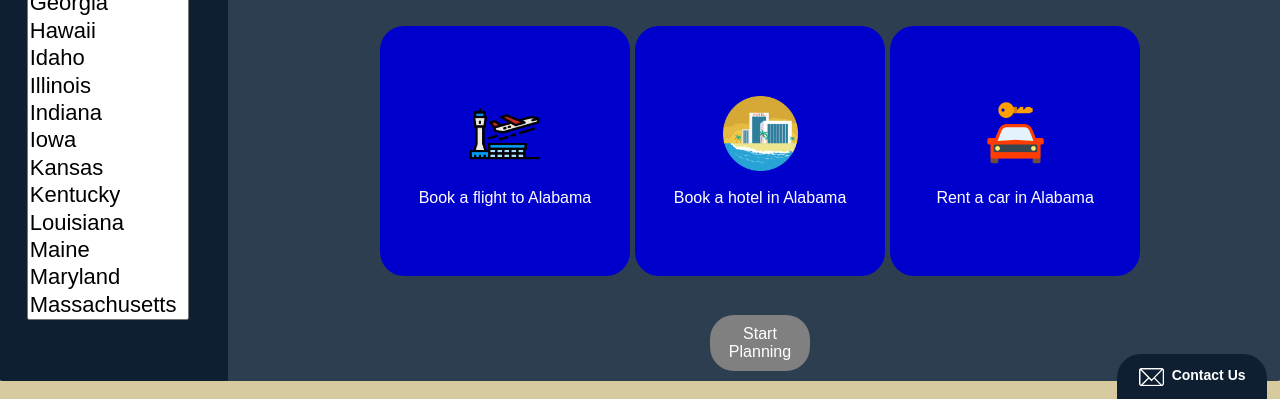
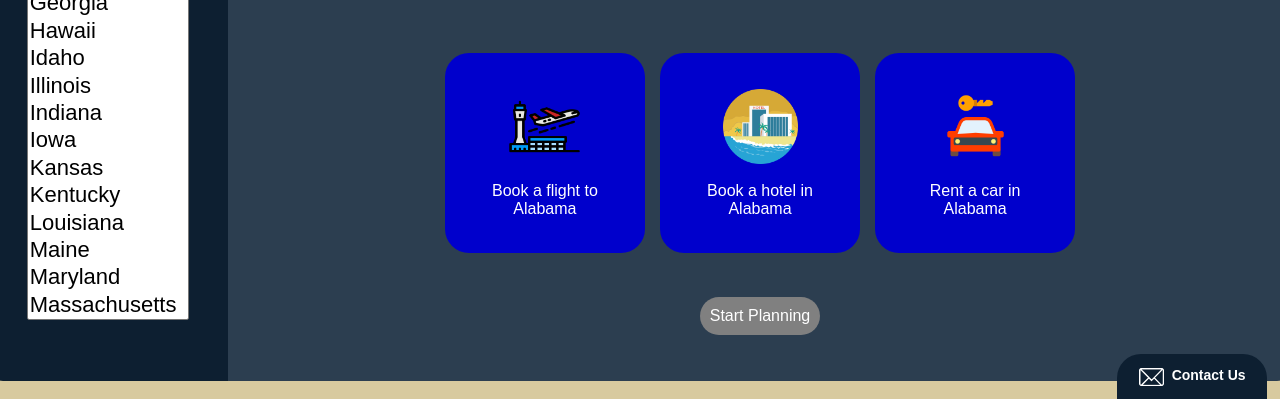
Before and after one commit to CMSC495-Team1/Team1_TripPlanner, a Flask app: page /plan_trip/ in a window 1280 px wide. Shown: the part 401-800 px from the top of the page. Run offline with Flask 3, Linux system fonts and the light colour scheme.

Commit message:
Made some adjustments to the look of plan_trip.html

```diff
--- a/src/static/style.css
+++ b/src/static/style.css
@@ -153,9 +153,10 @@
     font-size: 16px;
     cursor: pointer;
     border-radius: 24px;
-    height: 250px;
-    width: 250px;
+    height: 200px;
+    width: 200px;
     padding: 10px 10px;
+    margin: 5px;
   }
 
   .tripbutton:hover {
@@ -165,7 +166,17 @@
   }
 
   .startplanning {
+  width: auto;
     background-color: gray;
+    border: none;
+    color: white;
+    text-align: center;
+    text-decoration: none;
+    display: inline-block;
+    font-size: 16px;
+    cursor: pointer;
+    border-radius: 24px;
+    padding: 10px 10px;
   }
 
   #username {
@@ -325,18 +336,34 @@
     justify-content: center;
   }
 
-  .state-image {
+  #state-top{
+    position: relative;
+    text-align: center;
+    color: white;
     width: 1064px;
-    height: 240px;
     display: flex;
     align-items: center;
     justify-content: center;
     overflow: hidden;
     border-radius: 0px 15px 0px 0px;
+    height: 50%;
+  }
+
+
+.state-image {
+    width: 100%;
+    height: 100%;
+    mask-image: linear-gradient(to bottom, black 50%, transparent 90%);
+   }
+
+  #destination-image{
+    width: 100%;
+    height: 100%;
   }
 
   .mainarea {
     width: 1064px;
+    height: 100%;
     background-color: #2C3E50;
     color: white;
     padding: 0px;
@@ -366,6 +393,35 @@
 
   #state-info {
     padding: 10px;
+    height: 50%;
+  }
+
+.state-name-text{
+    text-align: center;
+    position: absolute;
+    width: 100%;
+    bottom: 0%;
+    left: 50%;
+    transform: translate(-50%, 0%);
+    }
+
+  #state-name{
+   color: #87CEEB;
+    font-family: Arial, Helvetica, sans-serif;
+    font-size: 30px;
+    margin: 0px;
+    font-weight: bolder;
+    background-color: rgb(13 31 49 / 0.75);
+    width: 100%;
+
+  }
+
+  #state-description{
+  color: white;
+    font-family: Arial, Helvetica, sans-serif;
+    font-size: 15px;
+    text-align: center;
+    margin: 0px;
   }
 
   #logintable{
--- a/templates/plan_trip.html
+++ b/templates/plan_trip.html
@@ -8,7 +8,8 @@
         <h1>Plan a Trip</h1>
         <label for="state-list">Destination</label>
         <div id="state-list">
-            <select size="21" name="" id="statesinalist" class="form-control" onchange="changeState();" onfocus="this.selectedIndex = -1;">
+            <select size="21" name="" id="statesinalist" class="form-control" onchange="changeState();"
+                    onfocus="this.selectedIndex = -1;">
                 {% for destination in destinations %}
                 <option value="{{ loop.index }}">{{ destination.name }}</option>
                 {% endfor %}
@@ -17,30 +18,42 @@
     </div>
 
     <div class="mainarea">
+        <div id="state-top">
             <div class="state-image">
-            <img id="destination-image" src="{% if destinations %}{{ destinations[0].image_url }}{% else %}{{ url_for('static', filename='images/default_image.jpg') }}{% endif %}"
-                 alt="{% if destinations %}{{ destinations[0].name }}{% else %}Default{% endif %}" style="width:300px;height:200px;">
+                <img id="destination-image"
+                     src="{% if destinations %}{{ destinations[0].image_url }}{% else %}{{ url_for('static', filename='images/default_image.jpg') }}{% endif %}"
+                     alt="{% if destinations %}{{ destinations[0].name }}{% else %}Default{% endif %}">
             </div>
+            <div class="state-name-text"><h2 id="state-name">{% if destinations %}{{ destinations[0].name }}{% else %}Destination{% endif %}
+            </h2>
+            <p id="state-description">{% if destinations %}{{ destinations[0].description }}{% else %}Description not
+                available.{% endif %}</p></div>
+        </div>
+
         <div id="state-info">
-            <h2 id="state-name"><span class="state-name-text">{% if destinations %}{{ destinations[0].name }}{% else %}Destination{% endif %}</span></h2><br>
-            <p id="state-description">{% if destinations %}{{ destinations[0].description }}{% else %}Description not available.{% endif %}</p>
+
+
             <br>
             <div class="plan-form">
                 <button class="button tripbutton" id="flightbutton" onclick="changeTrip('flight');">
-                    <img src="{{ url_for('static', filename='images/flight_icon.png') }}" width="75" height="75" style="vertical-align:middle">
-                    <br><br>Book a flight to <span class="state-name-text" id="flight-text">{% if destinations %}{{ destinations[0].name }}{% endif %}</span>
+                    <img src="{{ url_for('static', filename='images/flight_icon.png') }}" width="75" height="75"
+                         style="vertical-align:middle">
+                    <br><br>Book a flight to <br/><span id="flight-text">{% if destinations %}{{ destinations[0].name }}{% endif %}</span>
                 </button>
                 <button class="button tripbutton" id="hotelbutton" onclick="changeTrip('hotel');">
-                    <img src="{{ url_for('static', filename='images/hotel_icon.png') }}" width="75" height="75" style="vertical-align:middle">
-                    <br><br>Book a hotel in <span class="state-name-text" id="hotel-text">{% if destinations %}{{ destinations[0].name }}{% endif %}</span>
+                    <img src="{{ url_for('static', filename='images/hotel_icon.png') }}" width="75" height="75"
+                         style="vertical-align:middle">
+                    <br><br>Book a hotel in <br/><span id="hotel-text">{% if destinations %}{{ destinations[0].name }}{% endif %}</span>
                 </button>
                 <button class="button tripbutton" id="carbutton" onclick="changeTrip('car');">
-                    <img src="{{ url_for('static', filename='images/car_icon.png') }}" width="75" height="75" style="vertical-align:middle">
-                    <br><br>Rent a car in <span class="state-name-text" id="car-text">{% if destinations %}{{ destinations[0].name }}{% endif %}</span>
+                    <img src="{{ url_for('static', filename='images/car_icon.png') }}" width="75" height="75"
+                         style="vertical-align:middle">
+                    <br><br>Rent a car in <br/><span id="car-text">{% if destinations %}{{ destinations[0].name }}{% endif %}</span>
                 </button>
             </div>
             <br>
-            <button class="button startplanning" id="startplanningbutton" onclick="startPlanning();">Start Planning</button>
+            <button class="button startplanning" id="startplanningbutton" onclick="startPlanning();">Start Planning
+            </button>
         </div>
     </div>
 </div>
@@ -64,7 +77,8 @@ function changeState() {
         const destination = destinations[selectedIndex];
 
         // Update destination details
-    stateNameText.innerHTML = `<span class="state-name-text">${destination.name}</span>`;
+
+        stateNameText.innerText = destination.name;
         stateImage.src = destination.image_url ? destination.image_url : "{{ url_for('static', filename='images/default_image.jpg') }}";
         stateDescription.innerText = destination.description;
 
```
Lines whose indentation alone changed are shown as unchanged.
